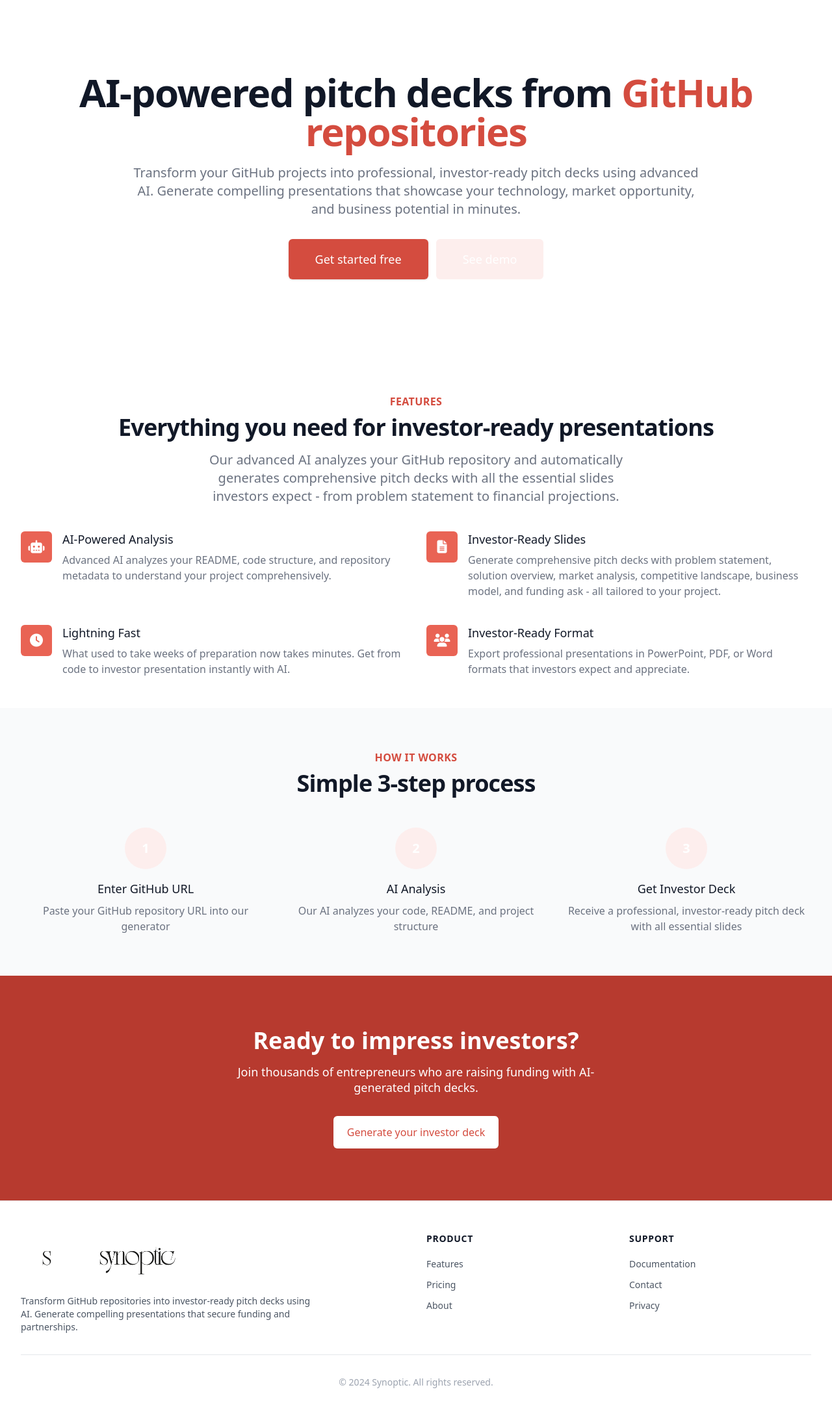
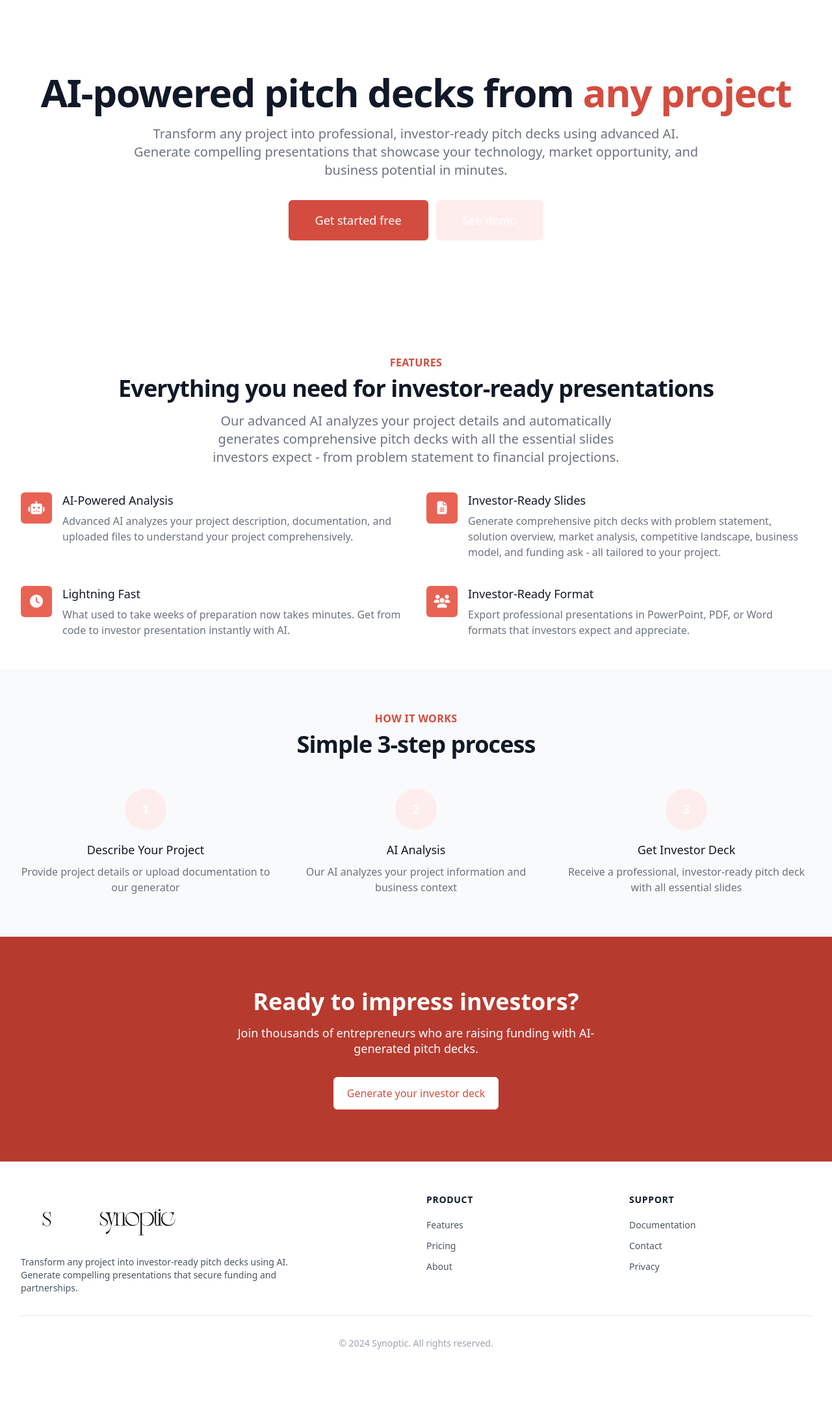
Before and after one commit to ctoriola/synoptic-webapp, a Flask app: page / in a window 1280 px wide. Shown: the part 97-2283 px from the top of the page at 65% size. After the commit the page ends 2174 px from the top, so only its background shows below. Run offline with Flask 3, Linux system fonts and the light colour scheme; some libraries are stand-ins or nearby versions.

Commit message:
updated text2

```diff
--- a/templates/base.html
+++ b/templates/base.html
@@ -170,7 +170,7 @@
                         <img src="{{ url_for('static', filename='synoptic-dark.png') }}" alt="Synoptic" style="height: 5rem;">
                     </div>
                     <p class="text-gray-600 text-sm max-w-md">
-                        Transform GitHub repositories into investor-ready pitch decks using AI.
+                        Transform any project into investor-ready pitch decks using AI.
                         Generate compelling presentations that secure funding and partnerships.
                     </p>
                 </div>
--- a/templates/dashboard/generator.html
+++ b/templates/dashboard/generator.html
@@ -9,7 +9,7 @@
         <div class="flex flex-col sm:flex-row sm:justify-between sm:items-center gap-4">
             <div>
                 <h1 class="text-2xl font-bold text-gray-900">AI Pitch Deck Generator</h1>
-                <p class="mt-1 text-sm text-gray-600">Transform GitHub projects into compelling investor presentations using AI</p>
+                <p class="mt-1 text-sm text-gray-600">Transform any project into compelling investor presentations using AI</p>
             </div>
             <div class="flex flex-col sm:text-right gap-2">
                 <div class="flex items-center space-x-2">
@@ -201,8 +201,8 @@
                 <div class="w-12 h-12 bg-gray-800 rounded-lg flex items-center justify-center mx-auto mb-3">
                     <i class="fas fa-search text-primary-600"></i>
                 </div>
-                <h4 class="font-medium text-gray-900 mb-2">Repository Analysis</h4>
-                <p class="text-sm text-gray-600">We fetch and analyze your README, code structure, and repository metadata</p>
+                <h4 class="font-medium text-gray-900 mb-2">Project Analysis</h4>
+                <p class="text-sm text-gray-600">We analyze your project description, documentation, and uploaded files</p>
             </div>
             <div class="text-center">
                 <div class="w-12 h-12 bg-gray-800 rounded-lg flex items-center justify-center mx-auto mb-3">
--- a/templates/dashboard/index.html
+++ b/templates/dashboard/index.html
@@ -115,7 +115,7 @@
                             Select from GitHub
                         </h3>
                         <p class="mt-2 text-sm text-gray-500">
-                            Choose from your GitHub repositories to generate pitch decks
+                            Quick-start with your GitHub repositories
                         </p>
                     </div>
                 </a>
@@ -202,7 +202,7 @@
                 <i class="fas fa-folder-open text-4xl"></i>
             </div>
             <h3 class="mt-4 text-lg font-medium text-gray-900">No projects yet</h3>
-            <p class="mt-2 text-sm text-gray-500">Get started by generating your first investor-ready pitch deck.</p>
+            <p class="mt-2 text-sm text-gray-500">Get started by generating your first investor-ready pitch deck from any project.</p>
             <div class="mt-6">
                 <a href="{{ url_for('dashboard.generator') }}"
                    class="inline-flex items-center px-4 py-2 border border-transparent shadow-sm text-sm font-medium rounded-md text-white bg-primary-600 hover:bg-primary-700 focus:outline-none focus:ring-2 focus:ring-offset-2 focus:ring-primary-500">
--- a/templates/dashboard/projects.html
+++ b/templates/dashboard/projects.html
@@ -199,7 +199,7 @@
                 <i class="fas fa-folder-open text-4xl"></i>
             </div>
             <h3 class="text-lg font-medium text-gray-900 mb-2">No pitch decks yet</h3>
-            <p class="text-gray-500 mb-6">Get started by generating your first investor-ready pitch deck from a GitHub repository.</p>
+            <p class="text-gray-500 mb-6">Get started by generating your first investor-ready pitch deck from any project.</p>
             <a href="{{ url_for('dashboard.generator') }}"
                class="inline-flex items-center px-4 py-2 border border-transparent shadow-sm text-sm font-medium rounded-md text-white bg-primary-600 hover:bg-primary-700 focus:outline-none focus:ring-2 focus:ring-offset-2 focus:ring-primary-500">
                 <i class="fas fa-magic mr-2"></i>
--- a/templates/landing.html
+++ b/templates/landing.html
@@ -11,10 +11,10 @@
                 <div class="text-center">
                     <h1 class="text-4xl tracking-tight font-extrabold text-gray-900 sm:text-5xl md:text-6xl">
                         <span class="block xl:inline">AI-powered pitch decks from</span>
-                        <span class="block text-primary-600 xl:inline">GitHub repositories</span>
+                        <span class="block text-primary-600 xl:inline">any project</span>
                     </h1>
                     <p class="mt-3 text-base text-gray-500 sm:mt-5 sm:text-lg md:mt-5 md:text-xl max-w-4xl mx-auto">
-                        Transform your GitHub projects into professional, investor-ready pitch decks using advanced AI.
+                        Transform any project into professional, investor-ready pitch decks using advanced AI.
                         Generate compelling presentations that showcase your technology, market opportunity, and business potential in minutes.
                     </p>
                     <div class="mt-5 sm:mt-8 sm:flex sm:justify-center">
@@ -44,7 +44,7 @@
                 Everything you need for investor-ready presentations
             </p>
             <p class="mt-4 max-w-2xl text-xl text-gray-500 lg:mx-auto">
-                Our advanced AI analyzes your GitHub repository and automatically generates comprehensive pitch decks with all the essential slides investors expect - from problem statement to financial projections.
+                Our advanced AI analyzes your project details and automatically generates comprehensive pitch decks with all the essential slides investors expect - from problem statement to financial projections.
             </p>
         </div>
 
@@ -56,7 +56,7 @@
                     </div>
                     <p class="ml-16 text-lg leading-6 font-medium text-gray-900">AI-Powered Analysis</p>
                     <dd class="mt-2 ml-16 text-base text-gray-500">
-                        Advanced AI analyzes your README, code structure, and repository metadata to understand your project comprehensively.
+                        Advanced AI analyzes your project description, documentation, and uploaded files to understand your project comprehensively.
                     </dd>
                 </div>
 
@@ -110,8 +110,8 @@
                     <div class="flex items-center justify-center h-16 w-16 rounded-full bg-primary-100 text-white mx-auto mb-4">
                         <span class="text-xl font-bold">1</span>
                     </div>
-                    <h3 class="text-lg font-medium text-gray-900 mb-2">Enter GitHub URL</h3>
-                    <p class="text-gray-500">Paste your GitHub repository URL into our generator</p>
+                    <h3 class="text-lg font-medium text-gray-900 mb-2">Describe Your Project</h3>
+                    <p class="text-gray-500">Provide project details or upload documentation to our generator</p>
                 </div>
 
                 <div class="text-center">
@@ -119,7 +119,7 @@
                         <span class="text-xl font-bold">2</span>
                     </div>
                     <h3 class="text-lg font-medium text-gray-900 mb-2">AI Analysis</h3>
-                    <p class="text-gray-500">Our AI analyzes your code, README, and project structure</p>
+                    <p class="text-gray-500">Our AI analyzes your project information and business context</p>
                 </div>
 
                 <div class="text-center">
```
Also changed, not shown: README.md.
